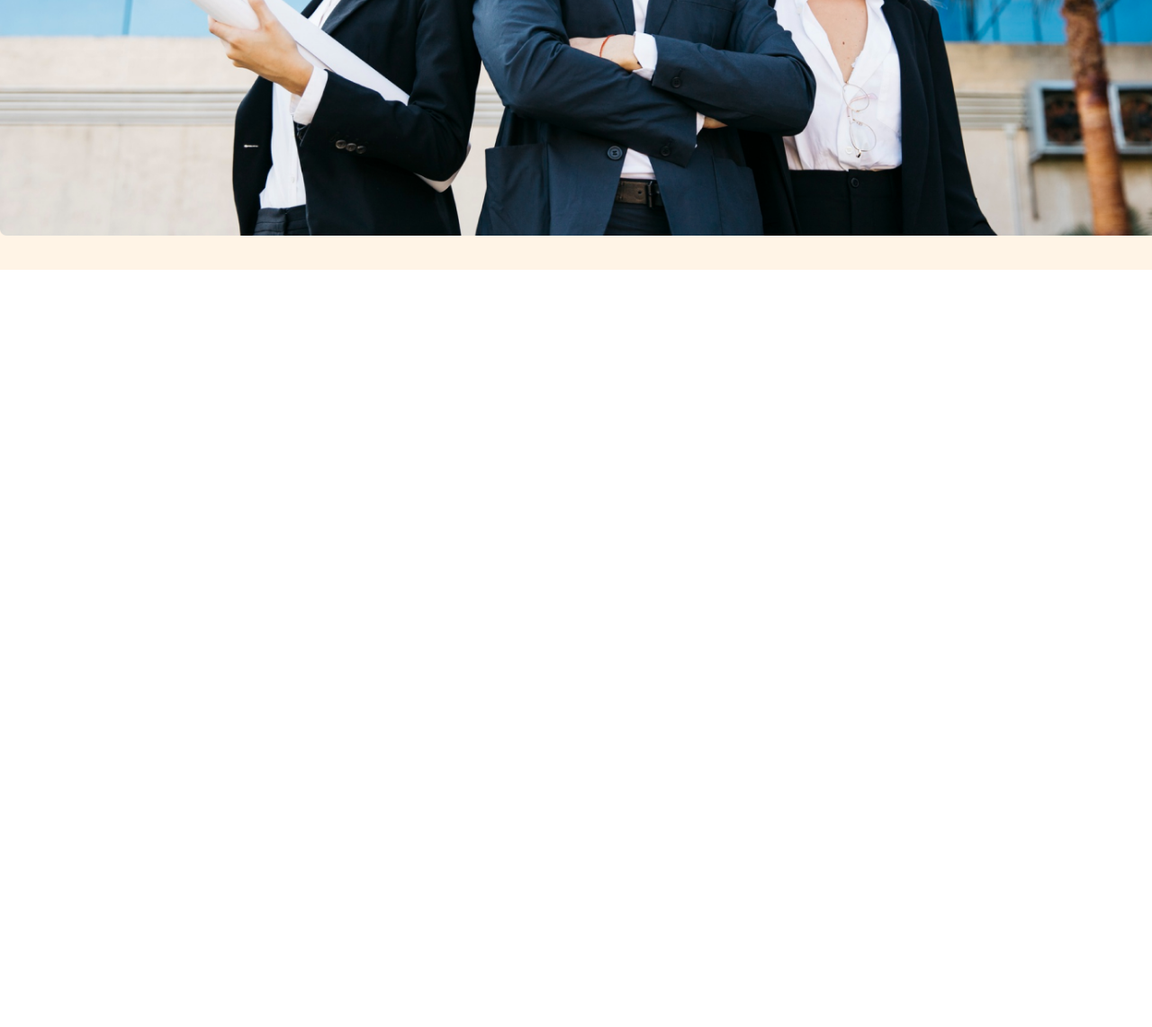
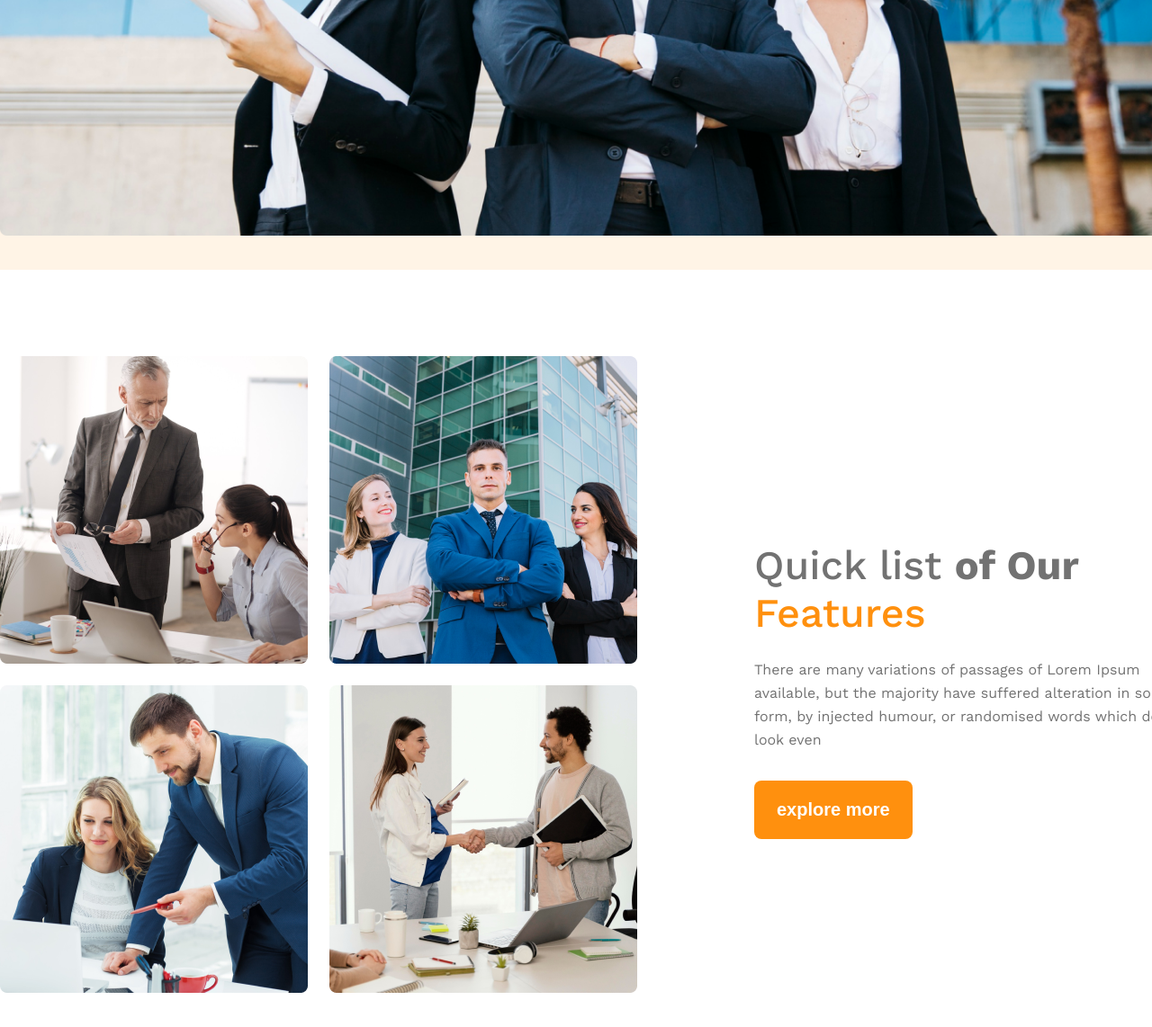
Before and after one commit to marufhasan77/architects, a plain HTML site: page index.html in a window 1280 px wide. Shown: the part 914-2056 px from the top of the page at 90% size. Before the commit the page ends 1214 px from the top, so only its background shows below. Drawn offline with nearby package versions, Linux system fonts and the light colour scheme.

Commit message:
features section complited

```diff
--- a/css/style.css
+++ b/css/style.css
@@ -44,6 +44,10 @@ header{
 	margin: 0 auto;
 	background: rgba(255, 144, 14, 0.1);
 }
+main{
+	width: 1340px;
+	margin: 0 auto;
+}
 /* navber start */
 .navber{
 	display: flex;
@@ -88,3 +92,48 @@ margin: 32px 0;
 	margin: 50px 0 34px;
 }
 /* banner section end */
+
+/* features section start */
+#features{
+	display: flex;
+	align-items: center;
+}
+#features .features-img{
+	display: grid;
+	grid-template-columns: repeat(2, 1fr);
+	gap: 24px;
+	margin: 96px 0 130px;
+}
+#features .features-cnt{
+	margin-left: 130px;
+}
+#features .features-cnt h3{
+font-weight: 500;
+font-size: 45px;
+color: var(--dark-03);
+}
+#features .features-cnt p{
+font-weight: 400;
+font-size: 16px;
+line-height: 162%;
+color: var(--dark-03);
+margin: 24px 0 32px;
+}
+/* features section end */
+
+@media screen and (max-width:576px) {
+	.navber{
+    flex-direction: column;
+		text-align: center;
+	}
+  .list-item,
+	#features{
+		flex-direction: column;
+	}
+	#features .features-img{
+		grid-template-columns: repeat(1, 1fr);
+	}
+	#features .features-cnt{
+		margin-left: 20px;
+	}
+}
--- a/index.html
+++ b/index.html
@@ -29,7 +29,21 @@
     <!-- banner section end -->
   </header>
   <main>
-
+     <!-- features section start  -->
+      <section id="features">
+        <div class="features-img">
+          <img src="./images/team1.png" alt="">
+          <img src="./images/team2.png" alt="">
+          <img src="./images/team3.png" alt="">
+          <img src="./images/team4.png" alt="">
+        </div>
+        <div class="features-cnt">
+          <h3>Quick list <b>of Our</b> <span style="color: #ff900e;">Features</span></h3>
+          <p>There are many variations of passages of Lorem Ipsum available, but the majority have suffered alteration in some form, by injected humour, or randomised words which don't look even</p>
+          <button class="btn">explore more</button>
+        </div>
+      </section>
+     <!-- features section end  -->
   </main>
   <footer>
 
```
